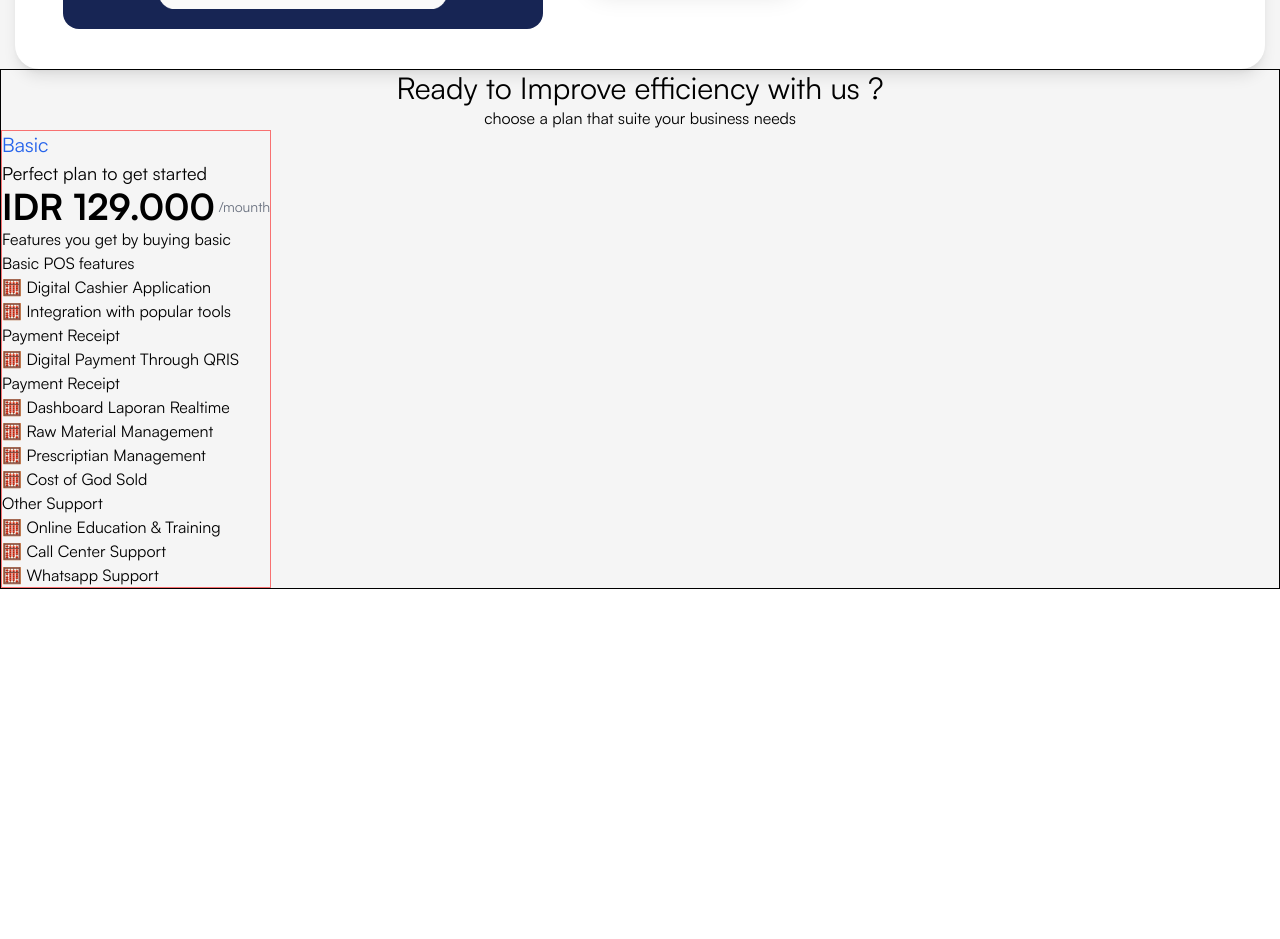
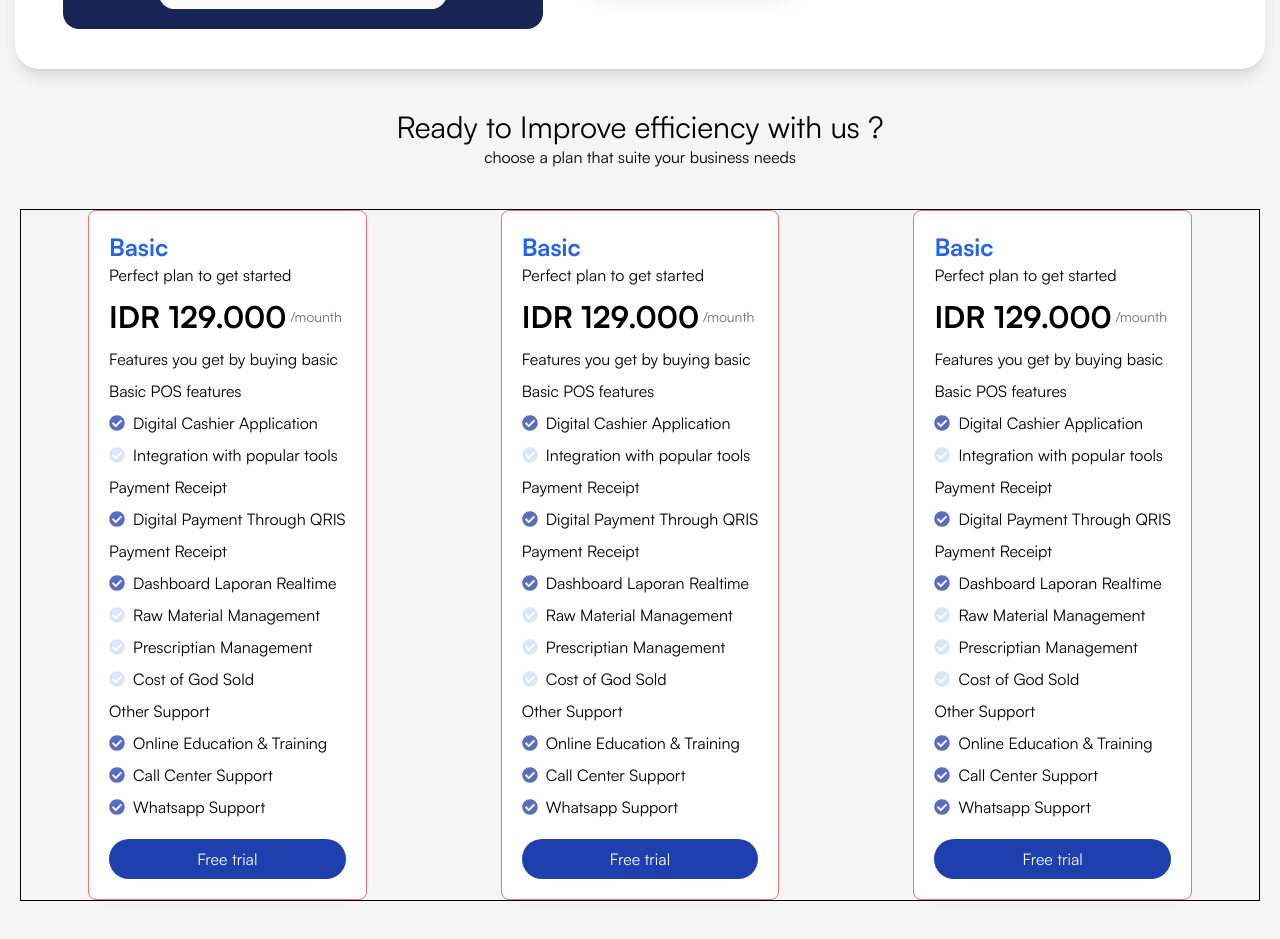
Before and after one commit to irfan-fauzi/auth-next15, a Next.js app: page / in a window 1280 px wide. Shown: the part 2800-3739 px from the top of the page. Before the commit the page ends 3389 px from the top, so only its background shows below. Built offline with nearby package versions, Linux system fonts and the light colour scheme.

Commit message:
grid price card

```diff
--- a/app/page.tsx
+++ b/app/page.tsx
@@ -4,6 +4,7 @@ import Layout from "@/ui/components/landing/Layout";
 import Features from "@/ui/components/landing/Sections/Features";
 import Gradient from "@/ui/components/landing/Gradient";
 import Why from "@/ui/components/landing/Sections/Why";
+import PriceCard from "@/ui/components/landing/price-card";
 
 const Home = () => {
   return (
@@ -18,47 +19,17 @@ const Home = () => {
           className='absolute top-28 right-0 inline-block'
         />
         <Why />
-        <section className='max-w-screen-xl mx-auto border border-black'>
+        <section className='max-w-screen-xl mx-auto mt-10 pb-10 px-5'>
           <h2 className='text-3xl text-center'>
             Ready to Improve efficiency with us ?
           </h2>
           <p className='text-center'>
             choose a plan that suite your business needs
           </p>
-          <div className='flex'>
-            <div className='border border-red-400'>
-              <h3 className='text-xl text-blue-600'>Basic</h3>
-              <p className='text-lg'>Perfect plan to get started</p>
-              <p className='text-4xl font-semibold flex items-center gap-1'>
-                IDR 129.000{" "}
-                <span className='text-gray-500 text-sm font-normal'>
-                  /mounth
-                </span>
-              </p>
-              <p>Features you get by buying basic</p>
-              <ul>
-                <li>Basic POS features</li>
-                <li>🧮 Digital Cashier Application</li>
-                <li>🧮 Integration with popular tools</li>
-              </ul>
-              <ul>
-                <li>Payment Receipt</li>
-                <li>🧮 Digital Payment Through QRIS</li>
-              </ul>
-              <ul>
-                <li>Payment Receipt</li>
-                <li>🧮 Dashboard Laporan Realtime</li>
-                <li>🧮 Raw Material Management</li>
-                <li>🧮 Prescriptian Management</li>
-                <li>🧮 Cost of God Sold</li>
-              </ul>
-              <ul>
-                <li>Other Support</li>
-                <li>🧮 Online Education & Training</li>
-                <li>🧮 Call Center Support</li>
-                <li>🧮 Whatsapp Support</li>
-              </ul>
-            </div>
+          <div className='grid grid-cols-1 md:grid-cols-2 lg:grid-cols-3  mt-10 border border-black items-center justify-items-center'>
+            <PriceCard />
+            <PriceCard />
+            <PriceCard />
           </div>
         </section>
       </Layout>
--- /dev/null
+++ b/ui/components/landing/price-card/index.tsx
@@ -0,0 +1,70 @@
+import { FaCheckCircle } from "react-icons/fa";
+
+const PriceCard = () => {
+  const nonActive = "#dee3ff";
+  const active = "#5c6bc0";
+  return (
+    <div className='border border-red-400 bg-white rounded-lg p-5 max-w-[340px]'>
+      <h3 className='text-2xl font-semibold text-blue-600'>Basic</h3>
+      <p className='text-md'>Perfect plan to get started</p>
+      <p className='text-3xl font-semibold flex items-center gap-1 mt-3'>
+        IDR 129.000{" "}
+        <span className='text-gray-500 text-sm font-normal'>/mounth</span>
+      </p>
+      <p className='mt-3'>Features you get by buying basic</p>
+      <ul className='flex flex-col gap-2 mt-2'>
+        <li>Basic POS features</li>
+        <li className='flex items-center gap-2'>
+          <FaCheckCircle color={active} />
+          Digital Cashier Application
+        </li>
+        <li className='flex items-center gap-2'>
+          <FaCheckCircle color={nonActive} />
+          Integration with popular tools
+        </li>
+      </ul>
+      <ul className='flex flex-col gap-2 mt-2'>
+        <li>Payment Receipt</li>
+        <li className='flex items-center gap-2'>
+          <FaCheckCircle color={active} />
+          Digital Payment Through QRIS
+        </li>
+      </ul>
+      <ul className='flex flex-col gap-2 mt-2'>
+        <li>Payment Receipt</li>
+        <li className='flex items-center gap-2'>
+          <FaCheckCircle color={active} /> Dashboard Laporan Realtime
+        </li>
+        <li className='flex items-center gap-2'>
+          <FaCheckCircle color={nonActive} /> Raw Material Management
+        </li>
+        <li className='flex items-center gap-2'>
+          <FaCheckCircle color={nonActive} /> Prescriptian Management
+        </li>
+        <li className='flex items-center gap-2'>
+          <FaCheckCircle color={nonActive} /> Cost of God Sold
+        </li>
+      </ul>
+      <ul className='flex flex-col gap-2 mt-2'>
+        <li>Other Support</li>
+        <li className='flex items-center gap-2'>
+          <FaCheckCircle color={active} />
+          Online Education & Training
+        </li>
+        <li className='flex items-center gap-2'>
+          <FaCheckCircle color={active} />
+          Call Center Support
+        </li>
+        <li className='flex items-center gap-2'>
+          <FaCheckCircle color={active} />
+          Whatsapp Support
+        </li>
+      </ul>
+      <button className='bg-blue-800 w-full py-2 text-gray-50 rounded-full mt-5'>
+        Free trial
+      </button>
+    </div>
+  );
+};
+
+export default PriceCard;
```
